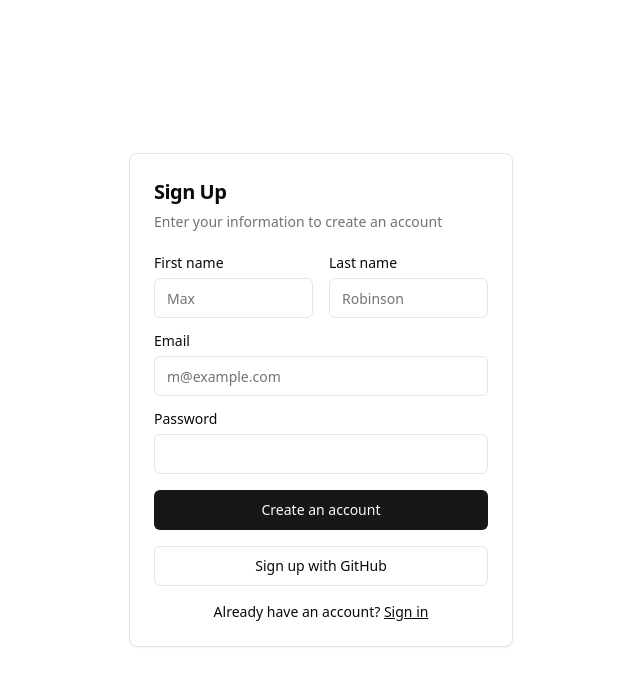
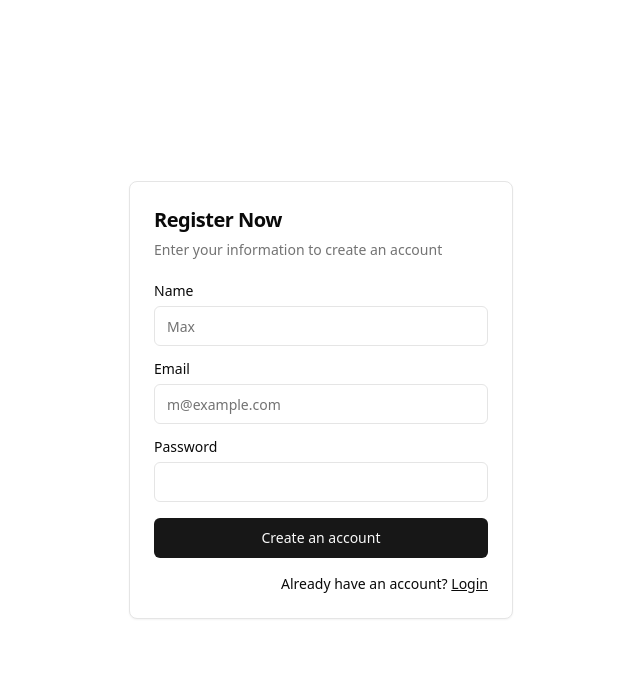
Before and after one commit to MosaBeryal/elib-react-shadcn, a React (Vite) app: page /registration in a window 1280 px wide. Shown: the top 686 px of the page, without its empty margins (319-959 px from the left). Built offline with nearby package versions, Linux system fonts and the light colour scheme.

Commit message:
registration page added

```diff
--- a/src/pages/RegistrationPage.tsx
+++ b/src/pages/RegistrationPage.tsx
@@ -1,37 +1,32 @@
-import {Link} from "react-router-dom"
-import { Button } from "@/components/ui/button"
+import { Link } from "react-router-dom";
+import { Button } from "@/components/ui/button";
 import {
   Card,
   CardContent,
   CardDescription,
   CardHeader,
   CardTitle,
-} from "@/components/ui/card"
-import { Input } from "@/components/ui/input"
-import { Label } from "@/components/ui/label"
+} from "@/components/ui/card";
+import { Input } from "@/components/ui/input";
+import { Label } from "@/components/ui/label";
 
 function RegistrationPage() {
   return (
     <section className="flex justify-center items-center min-h-screen">
-     <Card className="mx-auto max-w-sm">
+      <Card className="w-full max-w-sm">
         <CardHeader>
-        <CardTitle className="text-xl">Sign Up</CardTitle>
+          <CardTitle className="text-xl">Register Now</CardTitle>
           <CardDescription>
             Enter your information to create an account
           </CardDescription>
         </CardHeader>
         <CardContent>
           <div className="grid gap-4">
-          <div className="grid grid-cols-2 gap-4">
             <div className="grid gap-2">
-              <Label htmlFor="first-name">First name</Label>
+              <Label htmlFor="first-name">Name</Label>
               <Input id="first-name" placeholder="Max" required />
             </div>
-            <div className="grid gap-2">
-              <Label htmlFor="last-name">Last name</Label>
-              <Input id="last-name" placeholder="Robinson" required />
-            </div>
-          </div>
+
             <div className="grid gap-2">
               <Label htmlFor="email">Email</Label>
               <Input
@@ -48,20 +43,17 @@ import { Label } from "@/components/ui/label"
             <Button type="submit" className="w-full">
               Create an account
             </Button>
-          <Button variant="outline" className="w-full">
-            Sign up with GitHub
-          </Button>
           </div>
-        <div className="mt-4 text-center text-sm">
+          <div className="mt-4 text-end text-sm">
             Already have an account?{" "}
-          <Link href="#" className="underline">
-            Sign in
+            <Link to="/login" className="underline">
+              Login
             </Link>
           </div>
         </CardContent>
       </Card>
     </section>
-  )
+  );
 }
 
-export default RegistrationPage
+export default RegistrationPage;
```
Lines whose indentation alone changed are shown as unchanged.
